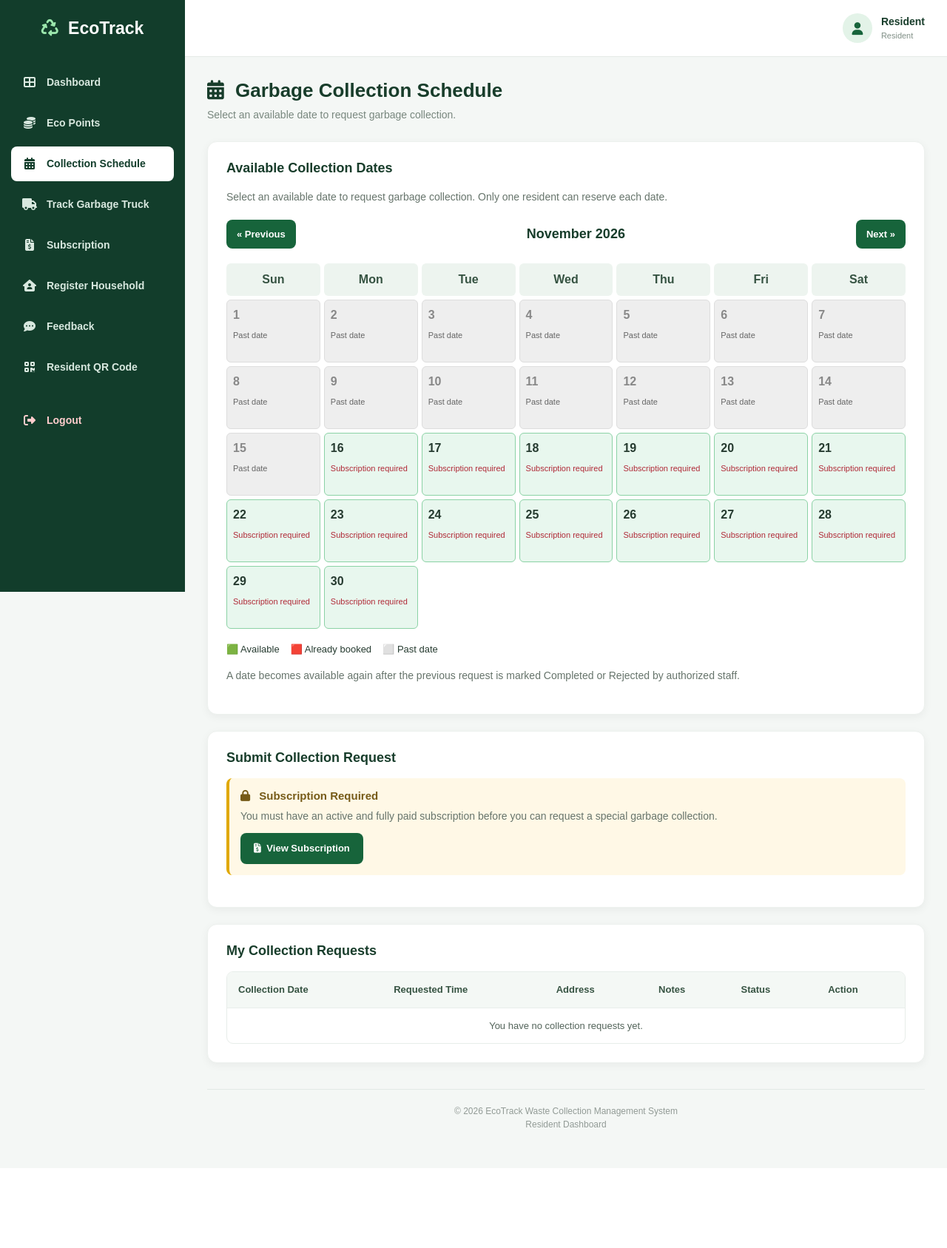
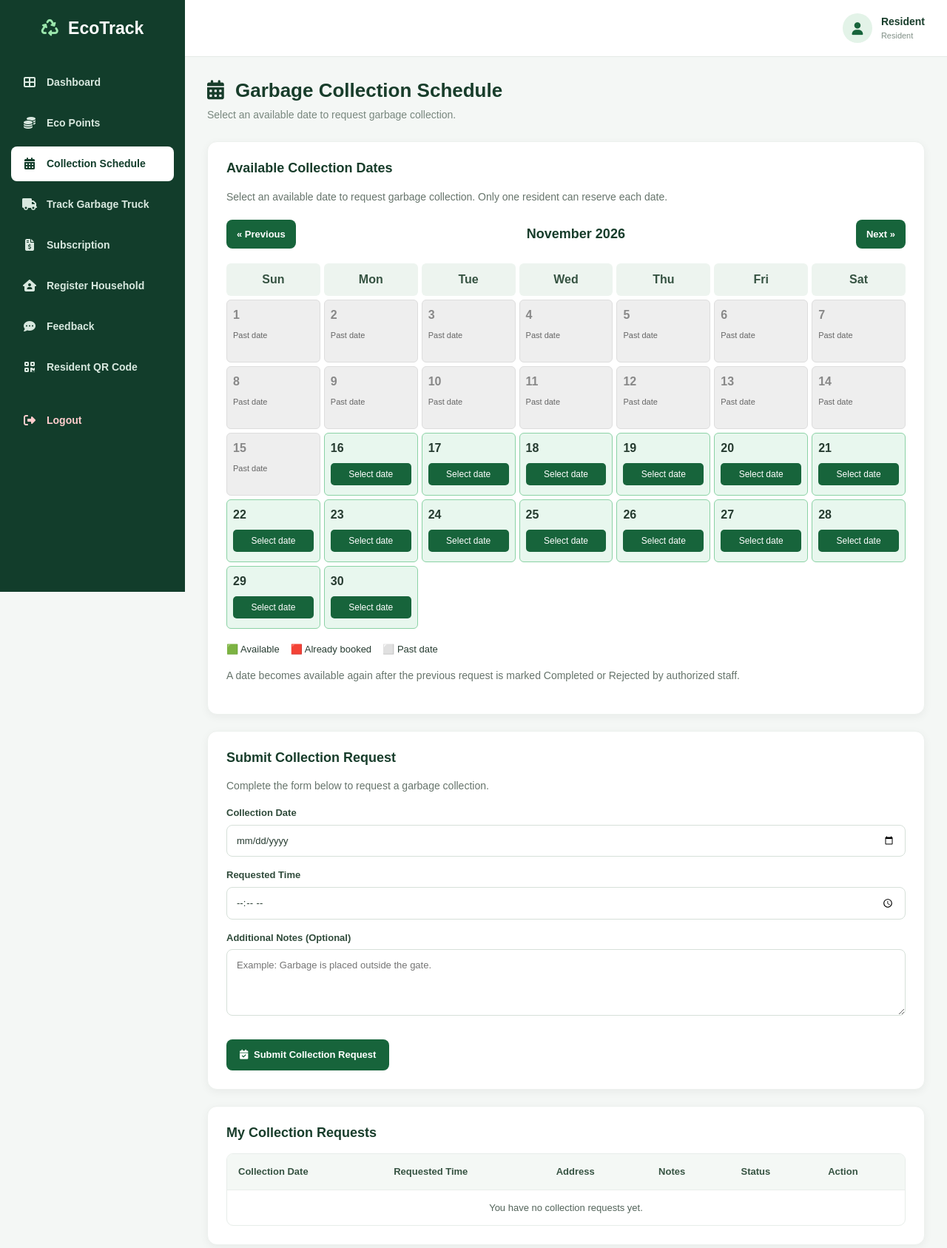
Before and after one commit to Group2-sa-finalproject/FINAL, a PHP site: page /residents/collection_schedule.php in a window 1280 px wide. Shown: the top 1687 px of the page at 74% size. Before the commit the page ends 1524 px from the top, so only its background shows below. Run offline with PHP 8.4, Linux system fonts and the light colour scheme; a user stored in the database is signed in; data comes from the database, SQL or seed files in the repository; data that the repository does not hold is empty; some libraries are stand-ins or nearby versions.

Commit message:
gagie
Removed subscription check logic and related error messages. Updated form handling for collection scheduling, including validation for collection date and address length.

```diff
--- a/residents/collection_schedule.php
+++ b/residents/collection_schedule.php
@@ -13,35 +13,6 @@ if (
 }
 
 $user_id = (int) $_SESSION["user_id"];
-
-// Check if the resident has an active and fully paid subscription.
-$is_subscribed = false;
-
-$subscription_stmt = mysqli_prepare(
-    $conn,
-    "SELECT id
-     FROM subscriptions
-     WHERE user_id = ?
-       AND subscription_status = 'Active'
-       AND payment_status = 'Paid'
-     LIMIT 1"
-);
-
-if (!$subscription_stmt) {
-    die("Subscription check failed: " . mysqli_error($conn));
-}
-
-mysqli_stmt_bind_param($subscription_stmt, "i", $user_id);
-mysqli_stmt_execute($subscription_stmt);
-
-$subscription_result = mysqli_stmt_get_result($subscription_stmt);
-
-if (mysqli_num_rows($subscription_result) > 0) {
-    $is_subscribed = true;
-}
-
-mysqli_stmt_close($subscription_stmt);
-
 
 // CSRF protection for collection request cancellation
 if (empty($_SESSION["schedule_csrf"])) {
@@ -145,32 +116,13 @@ $last_day->modify("last day of this month");
 
 $today = date("Y-m-d");
 
-
 // Schedule a collection
-if ($_SERVER["REQUEST_METHOD"] === "POST" && isset($_POST["schedule"])) {
-
-    $submitted_csrf = $_POST["csrf_token"] ?? "";
+if ($_SERVER["REQUEST_METHOD"] == "POST" && isset($_POST["schedule"])) {
 
     $collection_date = $_POST["collection_date"] ?? "";
     $collection_address = trim($_POST["collection_address"] ?? "");
     $requested_time = trim($_POST["requested_time"] ?? "");
     $notes = trim($_POST["notes"] ?? "");
-
-    // Validate CSRF token
-    if (
-        !is_string($submitted_csrf) ||
-        !hash_equals($_SESSION["schedule_csrf"], $submitted_csrf)
-    ) {
-        $message = "Invalid request. Please refresh the page and try again.";
-        $message_type = "error";
-
-    // Verify subscription before allowing a collection request
-    } elseif (!$is_subscribed) {
-
-        $message = "You need an active and fully paid subscription before requesting a collection.";
-        $message_type = "error";
-
-    } else {
 
     $valid_date = DateTime::createFromFormat("!Y-m-d", $collection_date);
 
@@ -184,11 +136,6 @@ if ($_SERVER["REQUEST_METHOD"] === "POST" && isset($_POST["schedule"])) {
     } elseif ($collection_date < $today) {
 
         $message = "You cannot schedule a collection on a past date.";
-            $message_type = "error";
-
-        } elseif ($collection_address === "") {
-
-            $message = "Please enter your collection address.";
         $message_type = "error";
 
     } elseif (strlen($collection_address) > 255) {
@@ -219,7 +166,6 @@ if ($_SERVER["REQUEST_METHOD"] === "POST" && isset($_POST["schedule"])) {
 
         mysqli_stmt_bind_param($check, "s", $collection_date);
         mysqli_stmt_execute($check);
-
         $result = mysqli_stmt_get_result($check);
 
         if (mysqli_num_rows($result) > 0) {
@@ -229,7 +175,7 @@ if ($_SERVER["REQUEST_METHOD"] === "POST" && isset($_POST["schedule"])) {
 
         } else {
 
-                // Save the collection request
+            // Save the schedule
             $insert = mysqli_prepare(
                 $conn,
                 "INSERT INTO collection_schedules
@@ -273,8 +219,6 @@ if ($_SERVER["REQUEST_METHOD"] === "POST" && isset($_POST["schedule"])) {
         mysqli_stmt_close($check);
     }
 }
-}
-
 
 // Get booked dates in selected month
 $booked_dates = [];
@@ -1108,8 +1052,7 @@ a {
                                 Already booked
                             </span>
 
-
-                        <?php elseif ($is_subscribed): ?>
+                        <?php else: ?>
 
                             <button
                                 type="button"
@@ -1118,14 +1061,7 @@ a {
                                 Select date
                             </button>
 
-                        <?php else: ?>
-
-                            <span class="booked-label">
-                                Subscription required
-                            </span>
-
                         <?php endif; ?>
-
 
                     </div>
 
@@ -1151,19 +1087,11 @@ a {
 
             <h3>Submit Collection Request</h3>
 
-            <?php if ($is_subscribed): ?>
-
             <p>
                 Complete the form below to request a garbage collection.
             </p>
 
             <form method="POST" action="" id="schedule-form">
-
-                    <input
-                        type="hidden"
-                        name="csrf_token"
-                        value="<?= h($_SESSION["schedule_csrf"]) ?>"
-                    >
 
                 <div class="form-group">
                     <label for="collection_date">Collection Date</label>
@@ -1191,20 +1119,6 @@ a {
                 </div>
 
                 <div class="form-group">
-                        <label for="collection_address">Collection Address</label>
-
-                        <input
-                            type="text"
-                            id="collection_address"
-                            name="collection_address"
-                            maxlength="255"
-                            value="<?= h($_POST['collection_address'] ?? '') ?>"
-                            placeholder="Enter your complete collection address"
-                            required
-                        >
-                    </div>
-
-                    <div class="form-group">
                     <label for="notes">Additional Notes (Optional)</label>
 
                     <textarea
@@ -1217,41 +1131,14 @@ a {
                 <button
                     type="submit"
                     name="schedule"
-                        value="1"
                     class="submit-button">
-
                     <i class="fas fa-calendar-check me-1"></i>
                     Submit Collection Request
-
                 </button>
 
             </form>
 
-            <?php else: ?>
-
-                <div class="warning-box">
-
-                    <h5 style="font-size:15px; font-weight:700;">
-                        <i class="fas fa-lock me-2"></i>
-                        Subscription Required
-                    </h5>
-
-                    <p style="margin-bottom:12px;">
-                        You must have an active and fully paid subscription
-                        before you can request a special garbage collection.
-                    </p>
-
-                    <a href="subscription.php" class="btn btn-ecotrack">
-                        <i class="fas fa-file-invoice-dollar me-1"></i>
-                        View Subscription
-                    </a>
-
         </div>
-
-            <?php endif; ?>
-
-        </div>
-
 
         <!-- COLLECTION HISTORY -->
         <div class="schedule-card">
```
Lines whose indentation alone changed are shown as unchanged.
